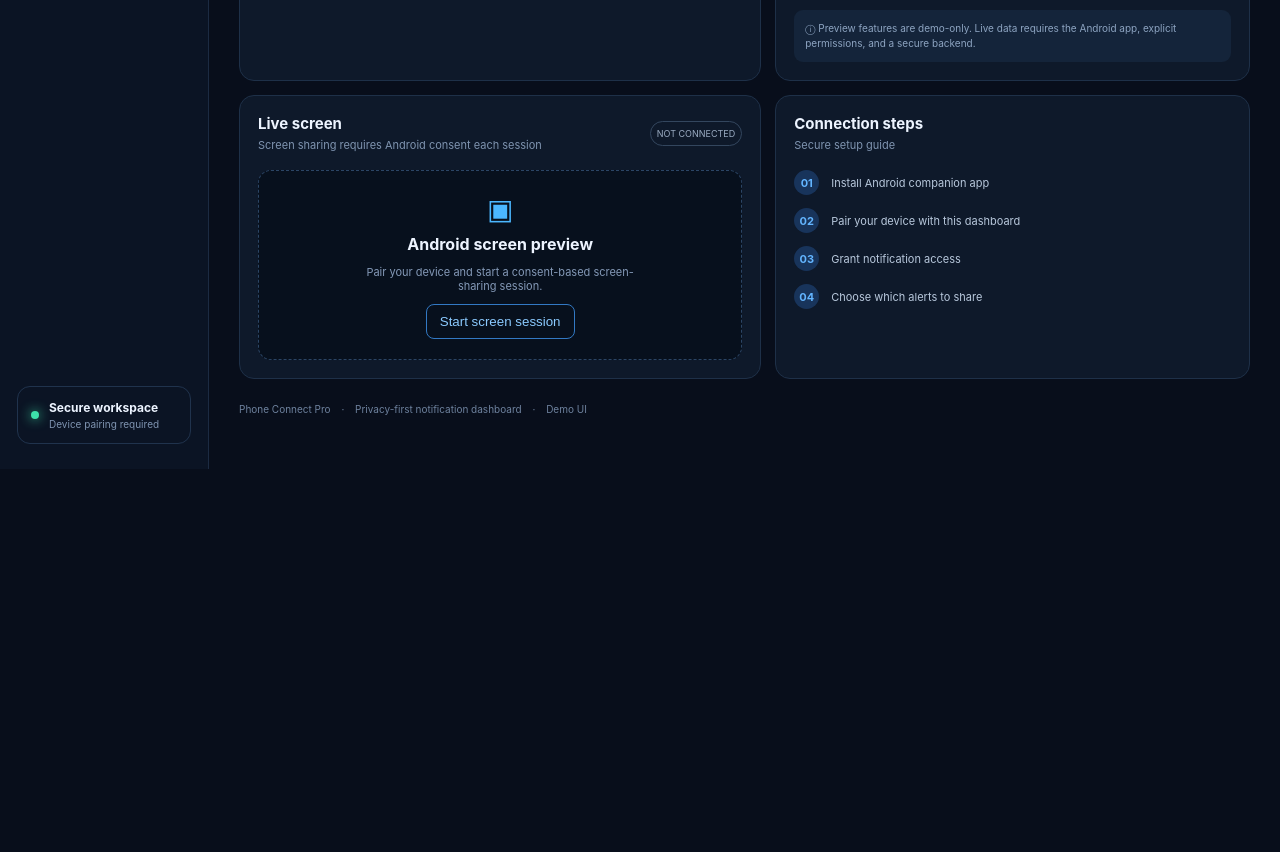
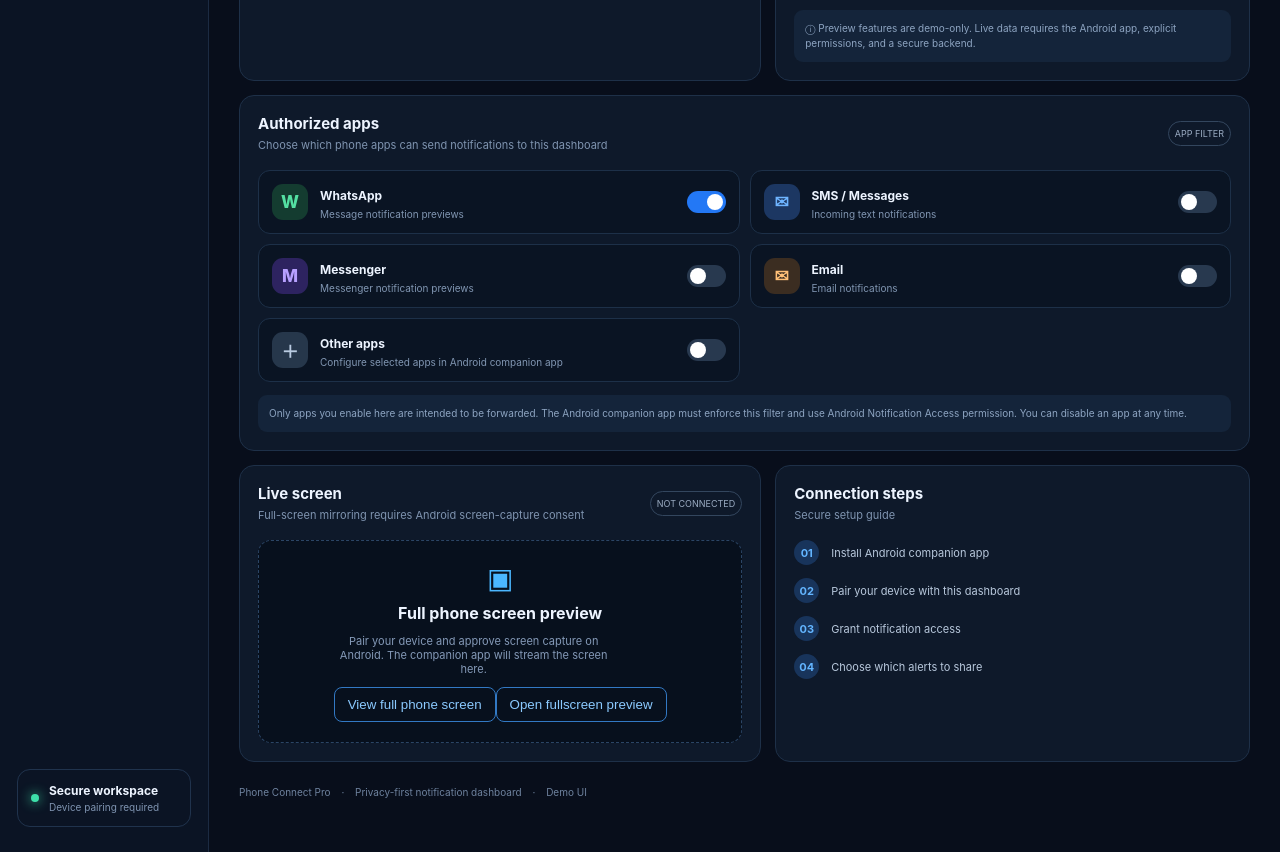
Before and after one commit to duvernoluc-create/Phone-Connect-Pro, a plain HTML site: page index.html in a window 1280 px wide. Shown: the part 952-1804 px from the top of the page. Before the commit the page ends 1421 px from the top, so only its background shows below. Drawn offline with Linux system fonts and the light colour scheme.

Commit message:
Update index.html

```diff
--- a/index.html
+++ b/index.html
@@ -15,6 +15,12 @@
 <div class="setting"><div><b>Desktop notifications</b><small>Show browser alerts when available</small></div><label class="switch"><input type="checkbox" id="desktop"><span></span></label></div>
 <div class="setting"><div><b>Background connection</b><small>Companion app configuration required</small></div><label class="switch"><input type="checkbox" id="bg"><span></span></label></div>
 <div class="privacy">ⓘ Preview features are demo-only. Live data requires the Android app, explicit permissions, and a secure backend.</div></article></section>
-<section class="bottom"><article class="panel"><div class="panel-head"><div><h3>Live screen</h3><p>Screen sharing requires Android consent each session</p></div><span class="tag">NOT CONNECTED</span></div><div class="screen-preview"><div class="screen-inner"><div class="screen-icon">▣</div><b>Android screen preview</b><p>Pair your device and start a consent-based screen-sharing session.</p><button class="outline" id="screen">Start screen session</button></div></div></article><article class="panel"><div class="panel-head"><div><h3>Connection steps</h3><p>Secure setup guide</p></div></div><div class="steps"><div><span>01</span> Install Android companion app</div><div><span>02</span> Pair your device with this dashboard</div><div><span>03</span> Grant notification access</div><div><span>04</span> Choose which alerts to share</div></div></article></section>
+<section class="apps-panel panel"><div class="panel-head"><div><h3>Authorized apps</h3><p>Choose which phone apps can send notifications to this dashboard</p></div><span class="tag">APP FILTER</span></div><div class="app-grid">
+<div class="app-row"><div class="app-badge whatsapp">W</div><div class="app-desc"><b>WhatsApp</b><small>Message notification previews</small></div><label class="switch"><input type="checkbox" class="app-toggle" data-app="WhatsApp" checked><span></span></label></div>
+<div class="app-row"><div class="app-badge sms">✉</div><div class="app-desc"><b>SMS / Messages</b><small>Incoming text notifications</small></div><label class="switch"><input type="checkbox" class="app-toggle" data-app="SMS"><span></span></label></div>
+<div class="app-row"><div class="app-badge messenger">M</div><div class="app-desc"><b>Messenger</b><small>Messenger notification previews</small></div><label class="switch"><input type="checkbox" class="app-toggle" data-app="Messenger"><span></span></label></div>
+<div class="app-row"><div class="app-badge mail">✉</div><div class="app-desc"><b>Email</b><small>Email notifications</small></div><label class="switch"><input type="checkbox" class="app-toggle" data-app="Email"><span></span></label></div>
+<div class="app-row"><div class="app-badge custom">＋</div><div class="app-desc"><b>Other apps</b><small>Configure selected apps in Android companion app</small></div><label class="switch"><input type="checkbox" class="app-toggle" data-app="Other apps"><span></span></label></div>
+</div><div class="privacy">Only apps you enable here are intended to be forwarded. The Android companion app must enforce this filter and use Android Notification Access permission. You can disable an app at any time.</div></section><section class="bottom"><article class="panel"><div class="panel-head"><div><h3>Live screen</h3><p>Full-screen mirroring requires Android screen-capture consent</p></div><span class="tag">NOT CONNECTED</span></div><div class="screen-preview" id="screenPreview"><div class="screen-inner"><div class="screen-icon">▣</div><b>Full phone screen preview</b><p>Pair your device and approve screen capture on Android. The companion app will stream the screen here.</p><button class="outline" id="screen">View full phone screen</button><button class="outline" id="fullscreen">Open fullscreen preview</button></div></div></article><article class="panel"><div class="panel-head"><div><h3>Connection steps</h3><p>Secure setup guide</p></div></div><div class="steps"><div><span>01</span> Install Android companion app</div><div><span>02</span> Pair your device with this dashboard</div><div><span>03</span> Grant notification access</div><div><span>04</span> Choose which alerts to share</div></div></article></section>
 <footer>Phone Connect Pro <span>·</span> Privacy-first notification dashboard <span>·</span> Demo UI</footer></main></div>
 <div class="modal" id="modal"><div class="modal-box"><button class="x" id="x">×</button><div class="modal-icon">▣</div><h2>Connect your Android</h2><p>This website is the dashboard. Live phone data needs the Android companion app and a secure pairing backend.</p><div class="code">ANDROID COMPANION APP REQUIRED</div><button id="done">OK</button></div></div><script src="app.js"></script></body></html>
```
